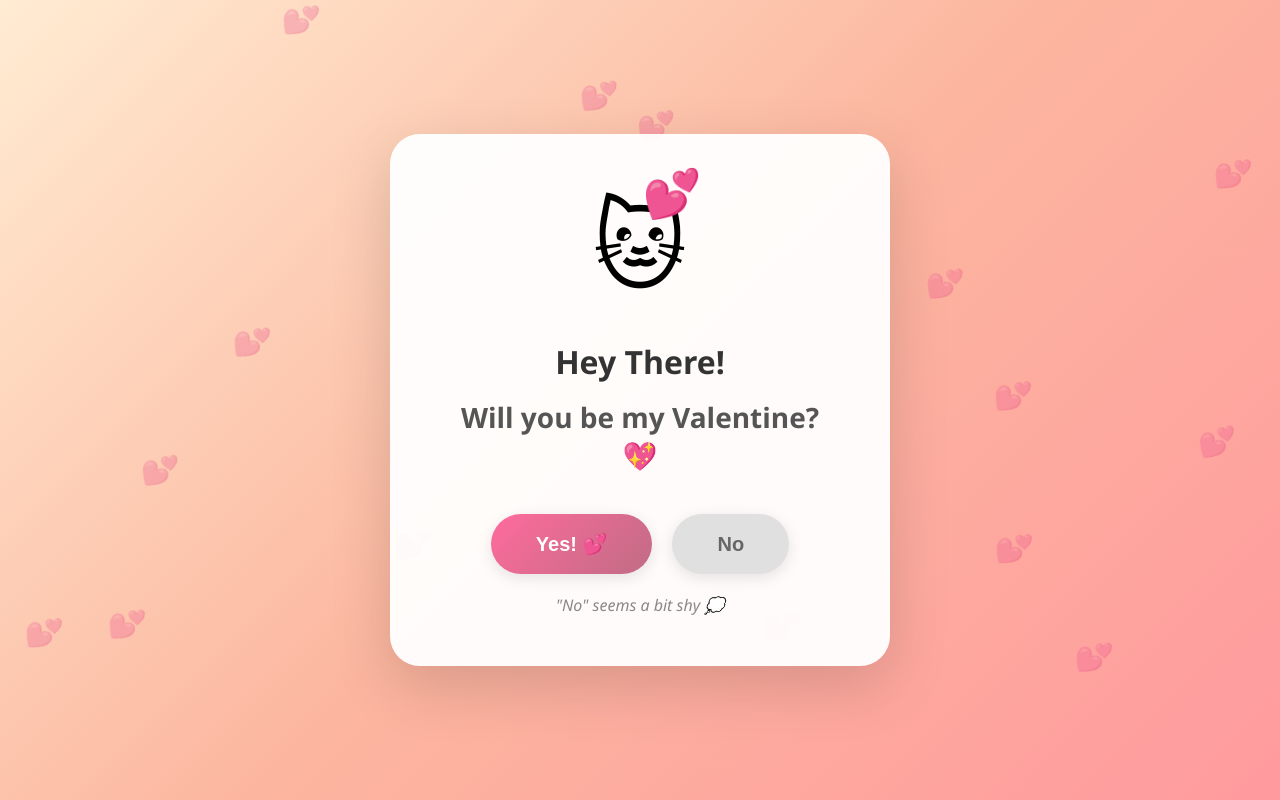
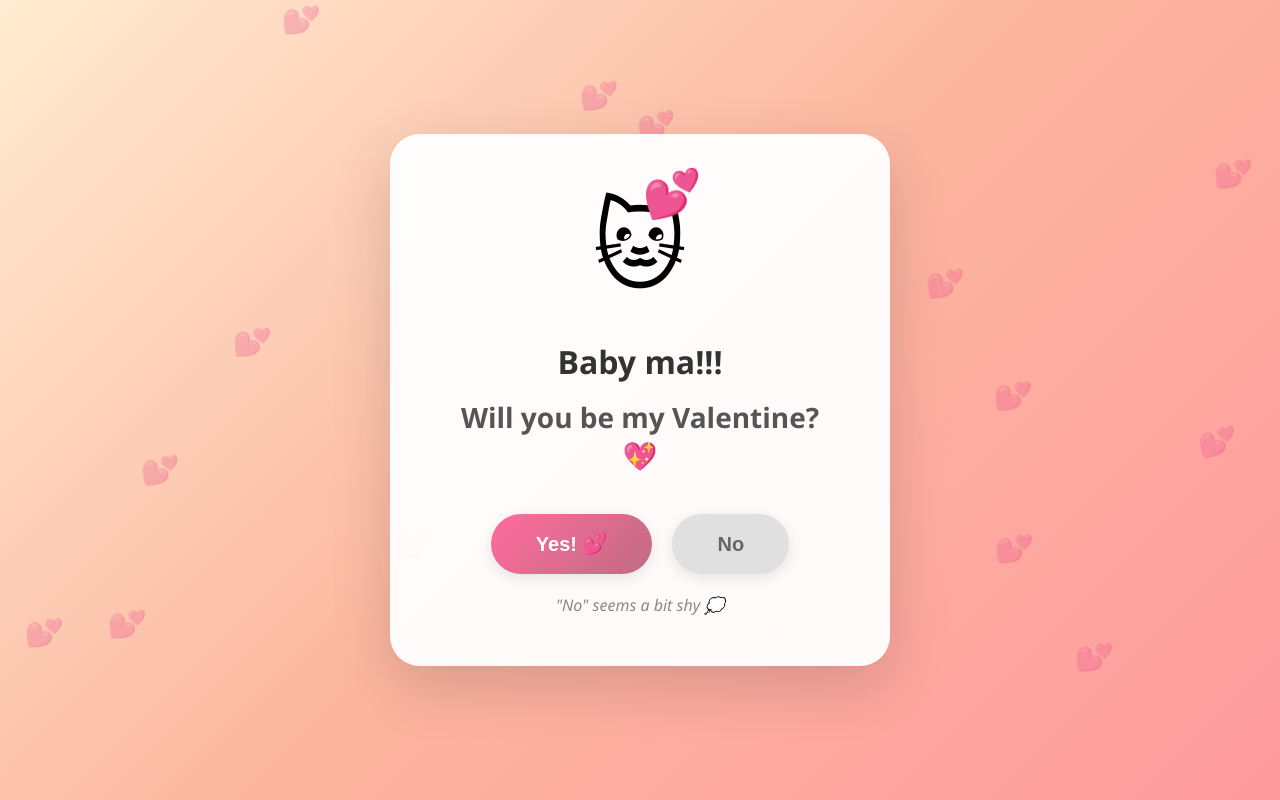
Before and after one commit to vidur-hub/Divulu-mylove, a plain HTML site: page index.html in a window 1280 px wide. Drawn offline with Linux system fonts and the light colour scheme.

Commit message:
Update index.html

```diff
--- a/index.html
+++ b/index.html
@@ -205,7 +205,7 @@
     <!-- Main container -->
     <div class="container" id="mainCard">
         <div class="emoji">🐱</div>
-        <h1>Hey There!</h1>
+        <h1>Baby ma!!!</h1>
         <p class="question">Will you be my Valentine? 💖</p>
 
         <div class="buttons">
```
